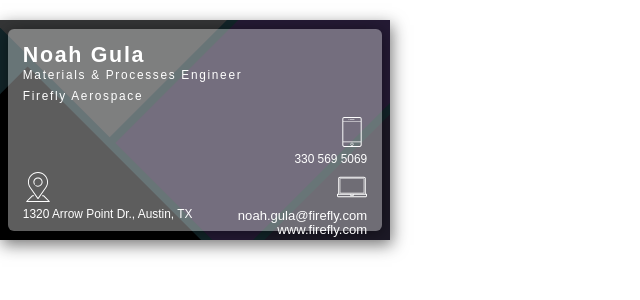
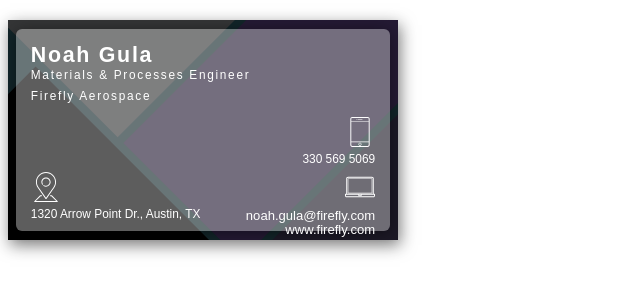
Before and after one commit to nogula/nogula.github.io, a Jekyll site: the page built from businesscard.md, in a window 1280 px wide. Shown: the top 300 px of the page, without its empty margins (0-640 px from the left). Built offline with Jekyll 4.4.1, drawn with Linux system fonts in a browser that asks for light colours.

Commit message:
fit content width

```diff
--- a/_layouts/businesscard.html
+++ b/_layouts/businesscard.html
@@ -8,6 +8,7 @@
     font-family: 'Heebo', sans-serif;
     /* font-family: "Source Sans Pro", sans-serif; */
     background-color: #ffffff;
+    width:fit-content;
   }
 
   a {
@@ -22,8 +23,9 @@
     display: grid;
     grid-template-columns: 2% 96% 2%;
     grid-template-rows: 4% 92% 4%;
-    position: absolute;
-    top:0px; left:0px;
+    position: relative;
+    /*position: absolute;*/
+    /*top:0px; left:20px;*/
     margin: 20px auto;
     overflow: hidden;
     box-shadow: 2px 5px 15px 0px #17161694;
```
